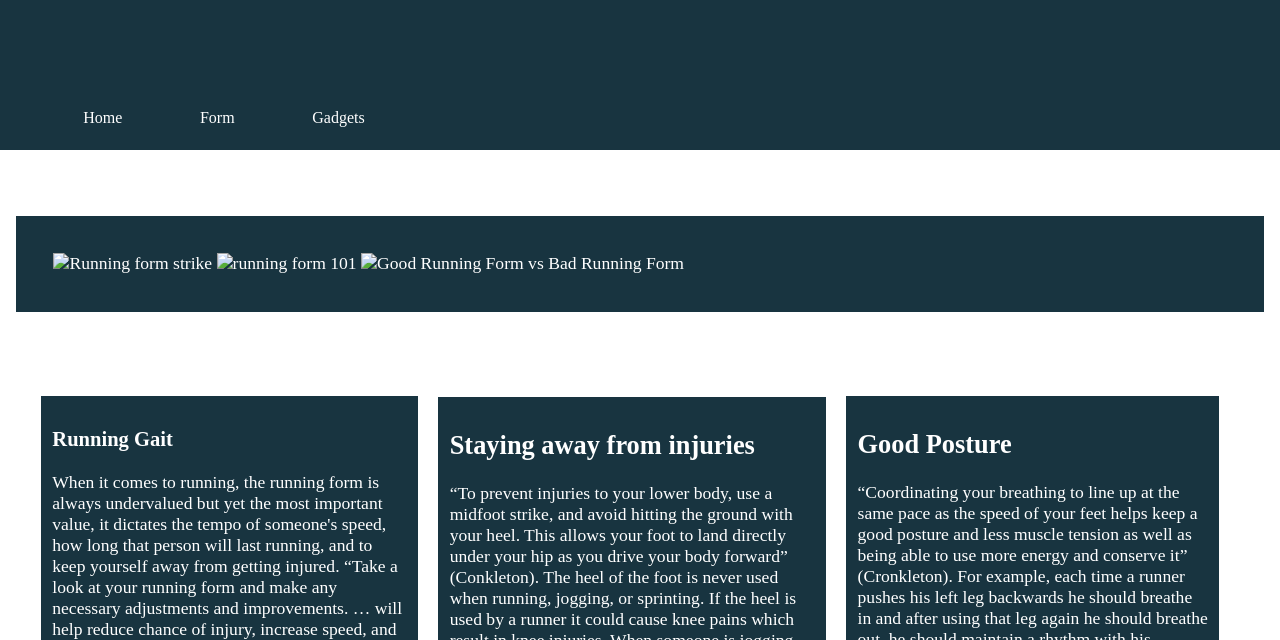
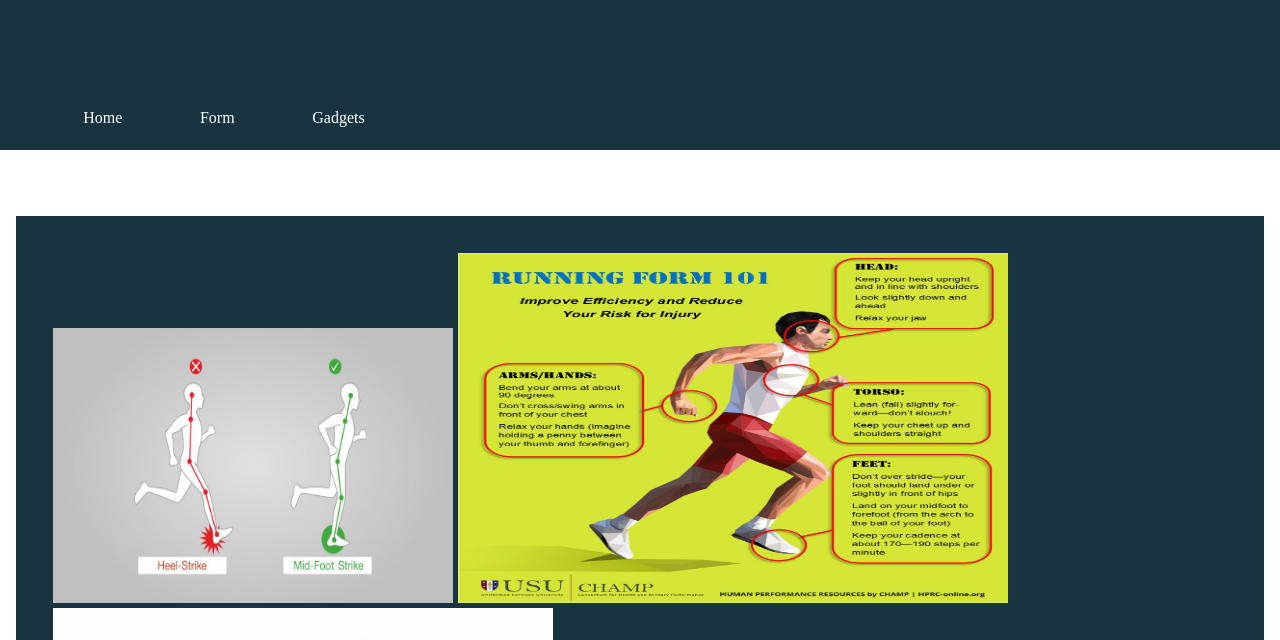
Before and after one commit to jose2948/jose2948.github.io, a plain HTML site: page Form.html in a window 1280 px wide. Shown: the part 160-800 px from the top of the page. Drawn offline with Linux system fonts and the light colour scheme.

Commit message:
changed path iamages

```diff
--- a/Form.html
+++ b/Form.html
@@ -32,9 +32,9 @@
 
 		<section>
 
-		<img src="../../screen shots of senior project/screenshots/Article_Banner-2-1024x576.jpg" alt="Running form strike" width="400" height="275" class="round">
-		<img src="../../screen shots of senior project/screenshots/HPRC_Running_Form_101_082020.jpg" alt="running form 101" width="550" height="350" class="round">
-		<img src="../../screen shots of senior project/screenshots/running-form-800x441.jpg" alt="Good Running Form vs Bad Running Form" width="500" height="400" class="round">
+		<img src="Images/Article_Banner-2-1024x576.jpg" alt="Running form strike" width="400" height="275" class="round">
+		<img src="Images/HPRC_Running_Form_101_082020.jpg" alt="running form 101" width="550" height="350" class="round">
+		<img src="Images/running-form-800x441.jpg" alt="Good Running Form vs Bad Running Form" width="500" height="400" class="round">
 		</section>
 
 		</main>
```
